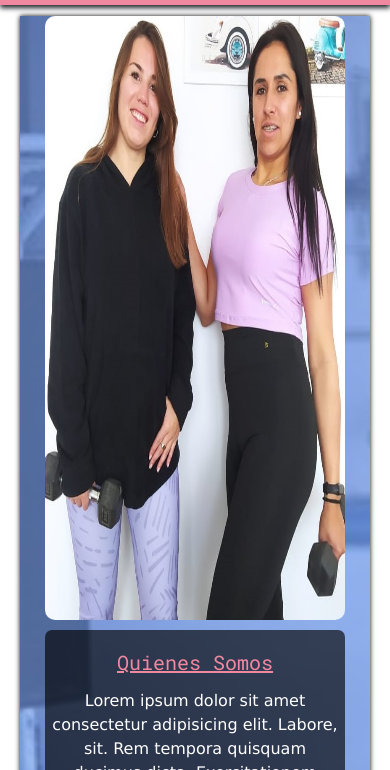
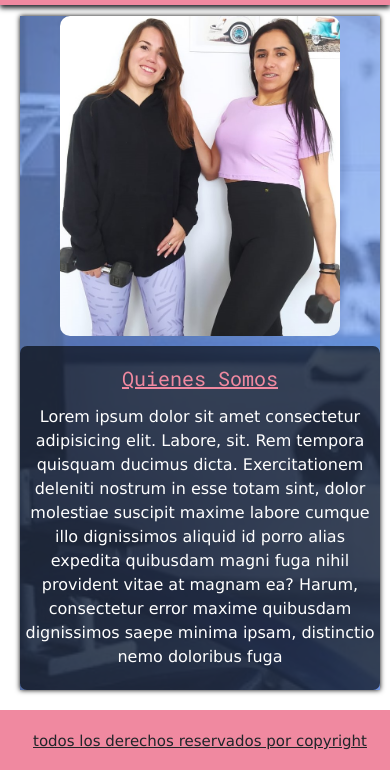
Before and after one commit to andres1749/IdeaRocha, a plain HTML site: page pages/nosotros.html in a window 390 px wide. Shown: the part 71-841 px from the top of the page. Drawn offline with nearby package versions, Linux system fonts and the light colour scheme; a web font is replaced by a local one.

Commit message:
modifique medias quary para page nosotros

```diff
--- a/sass/estilos.scss
+++ b/sass/estilos.scss
@@ -183,7 +183,8 @@ h3 {
     background-color: rgb(130, 171, 248);
     position: relative;
 }
-.nosotros--principal::after{
+
+.nosotros--principal::after {
     background-image: url(../fotos/mujer\ mancuerna.jpg);
     background-position: left;
     background-repeat: no-repeat;
@@ -197,9 +198,11 @@ h3 {
     right: 0;
     bottom: 0;
 }
-.contenedor--imagen{
+
+.contenedor--imagen {
     z-index: 2;
 }
+
 .quienes--somos {
     width: 100%;
     height: calc(100vh - 239.99px);
@@ -207,19 +210,22 @@ h3 {
     border-radius: 10px;
 
 }
-.nosotros{
+
+.nosotros {
     width: 50%;
     text-align: center;
     flex-shrink: 0;
-    color:#2A2929;
-    z-index: 100;
+    color: #2A2929;
+    z-index: 2;
 }
-.jumbo{
+
+.jumbo {
     background-color: rgba(0, 0, 0, 0.639);
     border-radius: 7px;
     padding: 5px;
-    p{
-        color:  white;
+
+    p {
+        color: white;
     }
 }
 
@@ -488,15 +494,15 @@ footer {
     /* pagina nosotros */
 
     .quienes--somos {
-        min-width: 280px;
-        height: 300px;
-
+        height: 320px;
 
     }
-    .nosotros{
+
+    .nosotros {
         min-width: 280px;
 
     }
+
     /* footer */
     footer {
         font-size: 15px;
@@ -507,13 +513,14 @@ footer {
             margin-left: 10px;
         }
     }
+
     /* mapa page contacto */
     .sectionmap {
         height: 25vh;
     }
 }
 
-@media only screen and (min-width:380px) and (max-width:960px) {
+@media only screen and (min-width:380px) and (max-width:519px) {
 
     h1 {
         font-size: 20px;
@@ -522,16 +529,18 @@ footer {
     h2 {
         font-size: 18px;
     }
-     /* pagina nosotros */
-    .quienes--somos{
-        max-width: 300px;
+
+    .quienes--somos {
+        height: 320px;
     }
-    .nosotros{
-        max-width: 300px;
-        margin-top: 10px ;
+
+    .nosotros {
+        margin-top: 10px;
+        min-width: 360px;
 
     }
-     /* footer */
+
+    /* footer */
     footer {
         font-size: 15px;
 
@@ -544,6 +553,7 @@ footer {
             font-size: 20px;
         }
     }
+
     /* mapa page contacto */
     .sectionmap {
         height: 25vh;
@@ -551,10 +561,9 @@ footer {
 
 }
 
-/* ----------------------------tablet--------------------------------- */
+/* ----------------------------media de 520px a 649 px--------------------------------- */
+@media only screen and (min-width:520px) and (max-width:649px) {
 
-// media de 520px a 960 px
-@media only screen and (min-width:520px) and (max-width:960px) {
     /* page bikinis */
     .bikinis {
         grid: {
@@ -562,6 +571,7 @@ footer {
             template-rows: repeat(3, 200px);
         }
     }
+
     /* page sport */
     .sport {
         grid: {
@@ -570,11 +580,6 @@ footer {
         }
     }
 }
-/* page nosotros */
-.nosotros{
-    min-width: 300px;
-}
-
 
 @media only screen and (min-width:650px) and (max-width:960px) {
 
@@ -676,10 +681,12 @@ footer {
 
 /* ------------------------------notbook de 961px--------------------------------- */
 @media only screen and (min-width:961px) {
+
     /* barra de navegacion */
     .nav-link {
         font-size: 20px;
     }
+
     /* page inicio  */
     .youtube {
 
@@ -689,7 +696,7 @@ footer {
         }
     }
 
-/* page bikinis */
+    /* page bikinis */
     .bikinis {
         grid: {
 
@@ -697,7 +704,8 @@ footer {
             template-rows: 250px 250px;
         }
     }
-/* page sport */
+
+    /* page sport */
     .sport {
         grid: {
 
@@ -706,8 +714,9 @@ footer {
         }
     }
 }
+
 /*  page nosotros */
-.nosotros{
+.nosotros {
     margin-top: 10px;
 }
 
```
Also changed, not shown: css/estilos.css, 1 other file.
